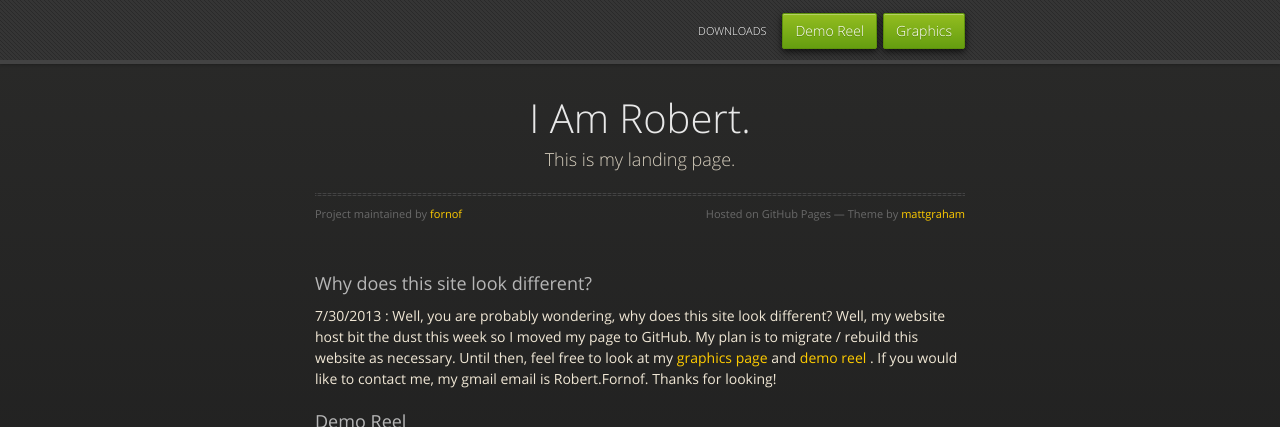
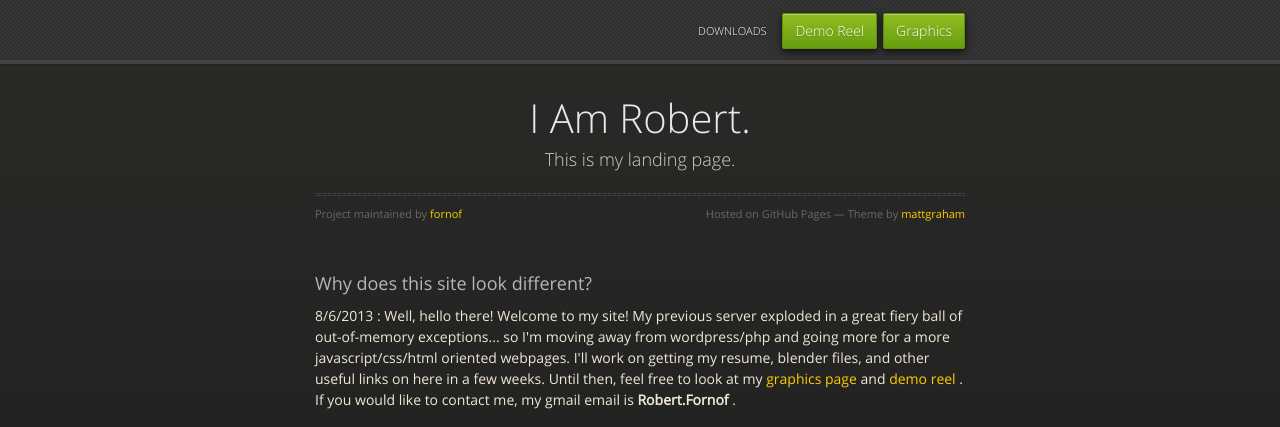
Before and after one commit to fornof/robert, a plain HTML site: page index.html in a window 1280 px wide. Shown: the top 427 px of the page. Drawn offline with nearby package versions, Linux system fonts and the light colour scheme.

Commit message:
changed message

```diff
--- a/index.html
+++ b/index.html
@@ -42,10 +42,9 @@
         <h3>
 <a name="welcome-to-github-pages" class="anchor" href="#welcome-to-github-pages"><span class="octicon octicon-link"></span></a>Why does this site look different?</h3>
 
-<p> 7/30/2013 : Well, you are probably wondering, why does this site look different? Well, my website host bit the dust this week so I moved my page to GitHub. My plan is to migrate / rebuild this website as necessary.
-Until then, feel free to look at my <a href = "http://www.flickr.com/photos/amdbcg"> graphics page </a> and
-<a href = "http://vimeo.com/2041538">demo reel</a> . If you would like to contact me, my gmail email is Robert.Fornof.
-Thanks for looking!
+<p> 8/6/2013 : Well, hello there! Welcome to my site! My previous server exploded in a great fiery ball of out-of-memory exceptions... so I'm moving away from wordpress/php and going more for a more javascript/css/html oriented webpages. I'll work on getting my resume, blender files, and other useful links on here in a few weeks. Until then, feel free to look at my <a href = "http://www.flickr.com/photos/amdbcg"> graphics page </a> and
+<a href = "http://vimeo.com/2041538">demo reel</a> . If you would like to contact me, my gmail email is <b>Robert.Fornof </b>.
+
 
 </p></p>
 
```
